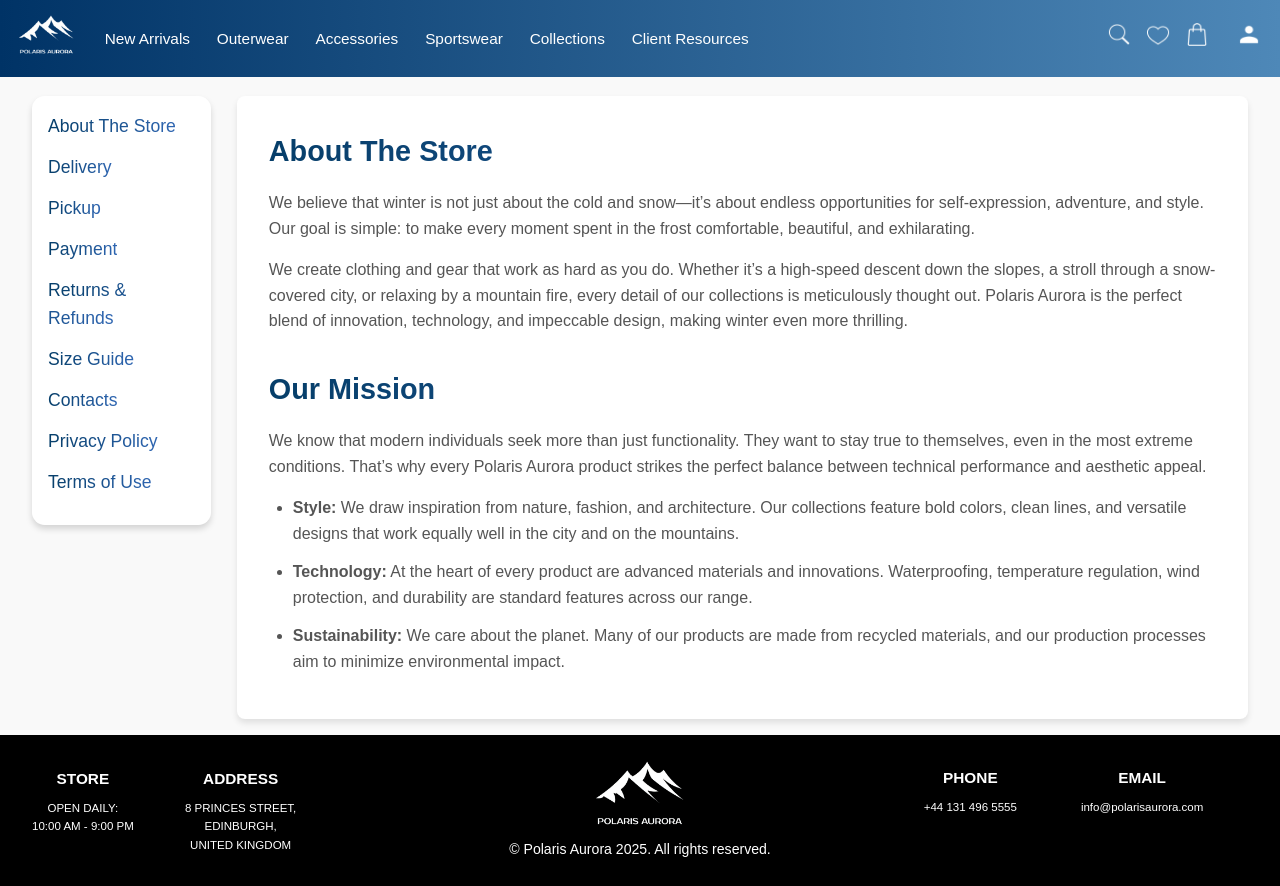
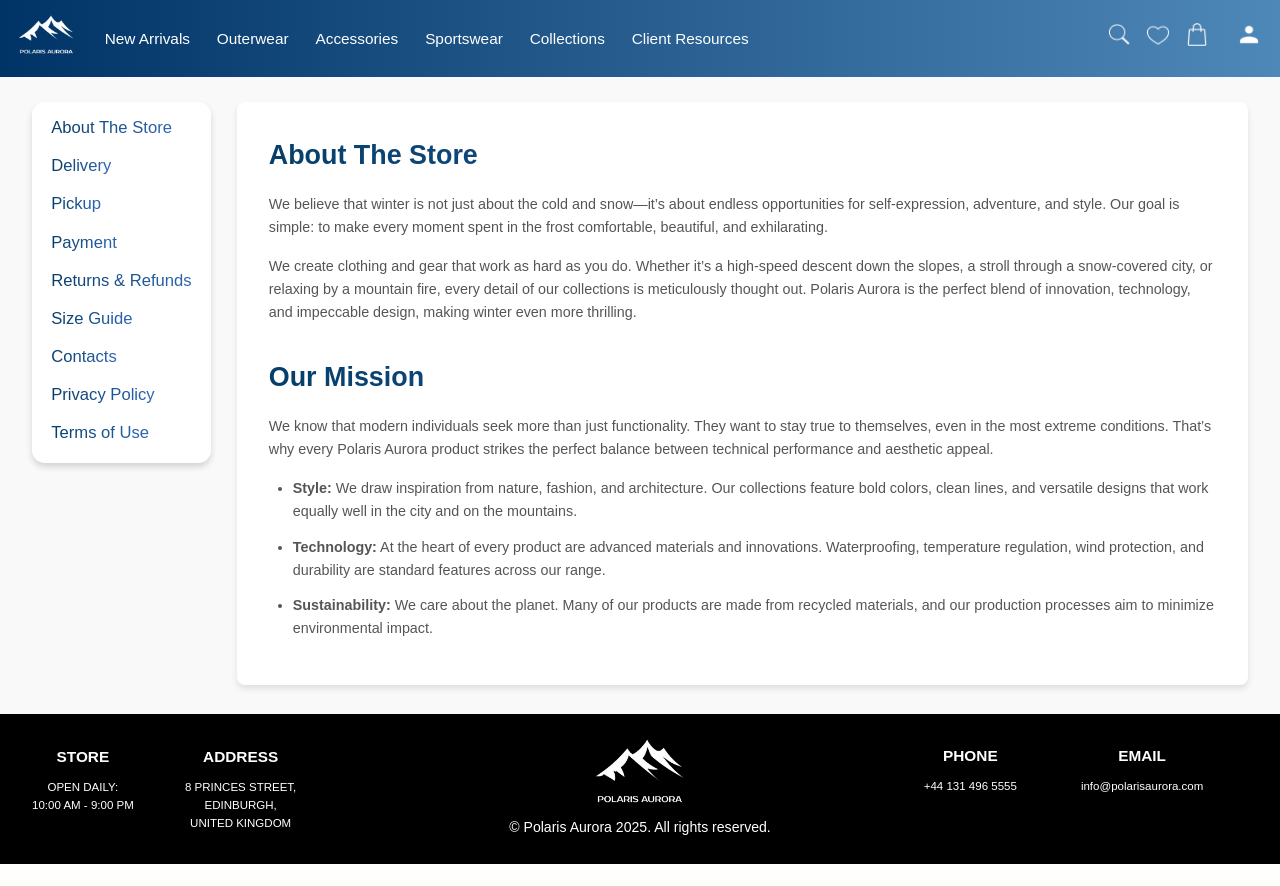
Before and after one commit to lystarblone/clothes_site, a Django app: page /client_resources/main/ in a window 1280 px wide. After the commit the page ends 864 px from the top, so only its background shows below. Run offline with Django 5.2, Linux system fonts and the light colour scheme.

Commit message:
Fix client resourses

```diff
--- a/main/static/main/css/collections.css
+++ b/main/static/main/css/collections.css
@@ -32,4 +32,5 @@
 /* Добавляем отступ над заголовком Collection Data */
 h1.gradient-text {
     margin-top: 2rem; /* Устанавливаем верхний отступ */
+    font-size: 2.5vw;
 }
--- a/main/static/main/css/guides.css
+++ b/main/static/main/css/guides.css
@@ -13,21 +13,24 @@
     display: flex;
     margin: 0 auto;
     max-width: 95%;
-    padding-top: 7.5vw;
+    padding-top: 2vw;
     gap: 2vw;
+    margin-bottom: 1vw;
 }
 
 /* Стили для боковой панели */
 .sidebar {
-    width: 100%;
-    max-width: 14vw;
+    width: 14vw;
+    height: 28.2vw;
     background-color: #fff;
     border-radius: 1vw;
     box-shadow: 0 4px 6px rgba(0, 0, 0, 0.15);
-    padding: 1rem;
+    padding: 1vw;
     position: sticky;
     top: 7.5vw;
     align-self: flex-start;
+    padding-left: 1.5vw;
+    font-size: 1.3vw;
 }
 
 .sidebar ul {
@@ -37,7 +40,7 @@
 }
 
 .sidebar ul li {
-    margin-bottom: 0.8rem;
+    margin-bottom: 0.9vw;
 }
 
 .sidebar ul li a {
@@ -46,7 +49,7 @@
     -webkit-background-clip: text;
     background-clip: text;
     color: transparent;
-    font-size: 1.1rem;
+    font-size: 1.3vw;
     transition: opacity 0.3s ease;
 }
 
@@ -68,7 +71,7 @@
     background-color: #fff;
     border-radius: 8px;
     box-shadow: 0 4px 6px rgba(0, 0, 0, 0.1);
-    padding: 2rem;
+    padding: 2.5vw;
     overflow: hidden;
     margin-bottom: 1rem;
 }
@@ -80,7 +83,7 @@
 
 .about-title,
 .mission-title {
-    font-size: 1.8rem;
+    font-size: 2.1vw;
     background: linear-gradient(90deg, #063e69, #2f66b2);
     -webkit-background-clip: text;
     background-clip: text;
@@ -97,7 +100,7 @@
 }
 
 .about-section p {
-    font-size: 1rem;
+    font-size: 1.12vw;
     color: #555;
     margin-bottom: 1rem;
 }
@@ -109,7 +112,7 @@
 }
 
 .mission-list li {
-    font-size: 1rem;
+    font-size: 1.12vw;
     color: #555;
     margin-bottom: 0.8rem;
 }
--- a/main/static/main/css/main.css
+++ b/main/static/main/css/main.css
@@ -10,7 +10,7 @@
     line-height: 1.6;
     color: #333;
     background-color: #f9f9f9;
-    padding-top: 5.5vw;
+    padding-top: 0;
 }
 
 /* Контейнер для всей страницы */
@@ -23,6 +23,7 @@
 /* Основной контент */
 main {
     flex-grow: 1;
+    padding-top: 6vw;
 }
 
 /* Стили для верхней панели (header) */
```
Also changed, not shown: main/static/main/css/index.css (+9 -5 lines).
